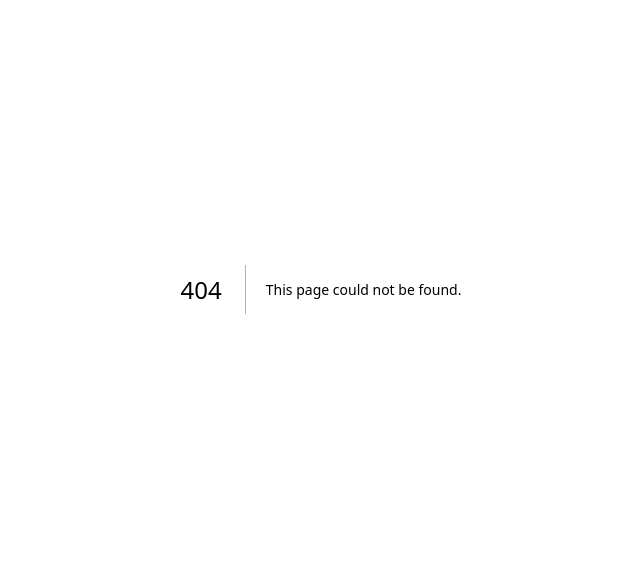
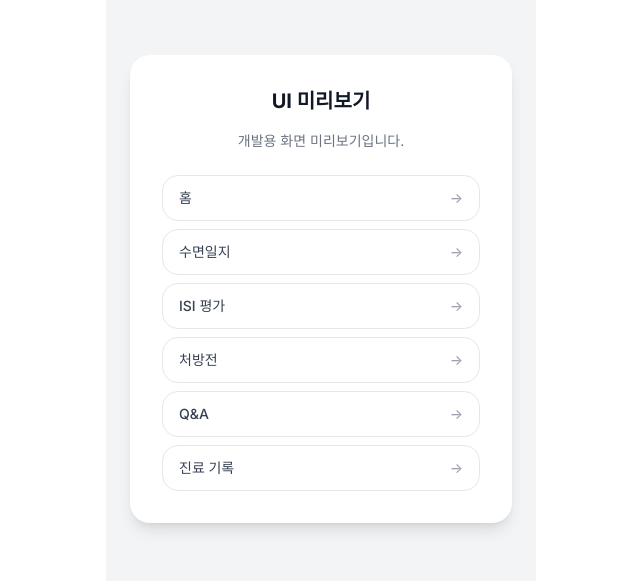
Before and after one commit to sunny94-git/patient-sleep-app, a Next.js app: page /preview in a window 1280 px wide. Before the commit this address had no page. Shown: the part 111-692 px from the top of the page, without its empty margins (319-959 px from the left). Built offline with nearby package versions, Linux system fonts and the light colour scheme; a web font is replaced by a local one.

Commit message:
Add login actions and preview pages

```diff
--- /dev/null
+++ b/src/app/login/actions.ts
@@ -0,0 +1,31 @@
+'use server'
+
+import { createClient } from '@/lib/supabase/server'
+import { redirect } from 'next/navigation'
+
+export async function signIn(formData: FormData) {
+  const supabase = await createClient()
+  const email = formData.get('email') as string
+  const password = formData.get('password') as string
+
+  const { error } = await supabase.auth.signInWithPassword({ email, password })
+  if (error) return { error: error.message }
+
+  const { data: { user } } = await supabase.auth.getUser()
+  if (!user) return { error: '로그인에 실패했습니다.' }
+
+  const { data: roleRow } = await supabase
+    .from('user_roles')
+    .select('role')
+    .eq('id', user.id)
+    .maybeSingle()
+
+  if (roleRow?.role === 'admin') redirect('/admin/dashboard')
+  redirect('/home')
+}
+
+export async function signOut() {
+  const supabase = await createClient()
+  await supabase.auth.signOut()
+  redirect('/login')
+}
--- /dev/null
+++ b/src/app/preview/diary/page.tsx
@@ -0,0 +1,5 @@
+import DiaryCalendarClient from '@/app/(patient)/diary/DiaryCalendarClient'
+
+export default function PreviewDiaryPage() {
+  return <DiaryCalendarClient patientId="preview" initialDiaries={[]} />
+}
--- /dev/null
+++ b/src/app/preview/home/page.tsx
@@ -0,0 +1,13 @@
+import HomeClient from '@/app/(patient)/home/HomeClient'
+
+const MOCK = {
+  patient: { id: 'preview', name: '홍길동', registration_number: 'P-0001' },
+  todayDiary: null,
+  latestIsi: null,
+  nextVisit: null,
+  settings: { push_enabled: true, diary_remind: true, med_alarm: true, qna_alarm: true },
+}
+
+export default function PreviewHomePage() {
+  return <HomeClient {...MOCK} />
+}
--- /dev/null
+++ b/src/app/preview/isi/page.tsx
@@ -0,0 +1,5 @@
+import ISIClient from '@/app/(patient)/isi/ISIClient'
+
+export default function PreviewISIPage() {
+  return <ISIClient latestAssessment={null} history={[]} />
+}
--- /dev/null
+++ b/src/app/preview/page.tsx
@@ -0,0 +1,33 @@
+import Link from 'next/link'
+
+const PAGES = [
+  { href: '/preview/home', label: '홈' },
+  { href: '/preview/diary', label: '수면일지' },
+  { href: '/preview/isi', label: 'ISI 평가' },
+  { href: '/preview/prescription', label: '처방전' },
+  { href: '/preview/qna', label: 'Q&A' },
+  { href: '/preview/records', label: '진료 기록' },
+]
+
+export default function PreviewIndexPage() {
+  return (
+    <div className="min-h-screen bg-gray-100 flex items-center justify-center p-6">
+      <div className="bg-white rounded-2xl shadow-lg p-8 w-full max-w-sm space-y-4">
+        <h1 className="text-xl font-bold text-gray-900 text-center">UI 미리보기</h1>
+        <p className="text-sm text-gray-500 text-center">개발용 화면 미리보기입니다.</p>
+        <div className="space-y-2 pt-2">
+          {PAGES.map(({ href, label }) => (
+            <Link
+              key={href}
+              href={href}
+              className="flex items-center justify-between w-full px-4 py-3 rounded-xl border border-gray-200 text-sm font-medium text-gray-700 hover:bg-blue-50 hover:border-blue-200 transition-colors"
+            >
+              {label}
+              <span className="text-gray-400">→</span>
+            </Link>
+          ))}
+        </div>
+      </div>
+    </div>
+  )
+}
--- /dev/null
+++ b/src/app/preview/prescription/page.tsx
@@ -0,0 +1,5 @@
+import PrescriptionClient from '@/app/(patient)/prescription/PrescriptionClient'
+
+export default function PreviewPrescriptionPage() {
+  return <PrescriptionClient treatments={[]} exams={[]} />
+}
--- /dev/null
+++ b/src/app/preview/qna/page.tsx
@@ -0,0 +1,5 @@
+import QnAClient from '@/app/(patient)/qna/QnAClient'
+
+export default function PreviewQnAPage() {
+  return <QnAClient initialItems={[]} />
+}
--- /dev/null
+++ b/src/app/preview/records/page.tsx
@@ -0,0 +1,5 @@
+import RecordsClient from '@/app/(patient)/records/RecordsClient'
+
+export default function PreviewRecordsPage() {
+  return <RecordsClient treatments={[]} exams={[]} isiHistory={[]} />
+}
```
